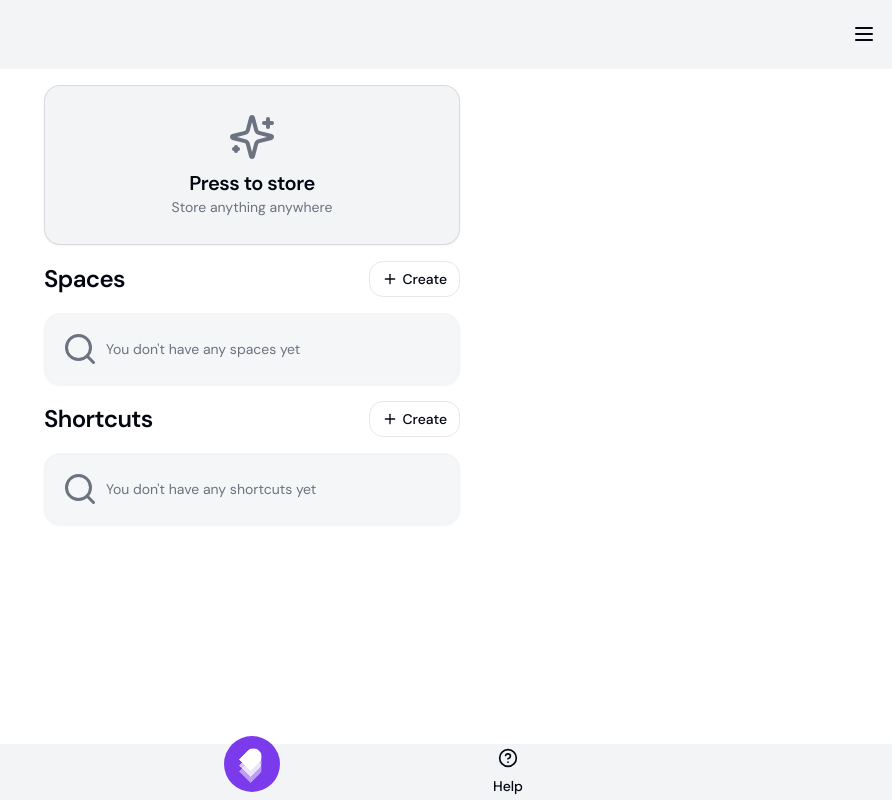
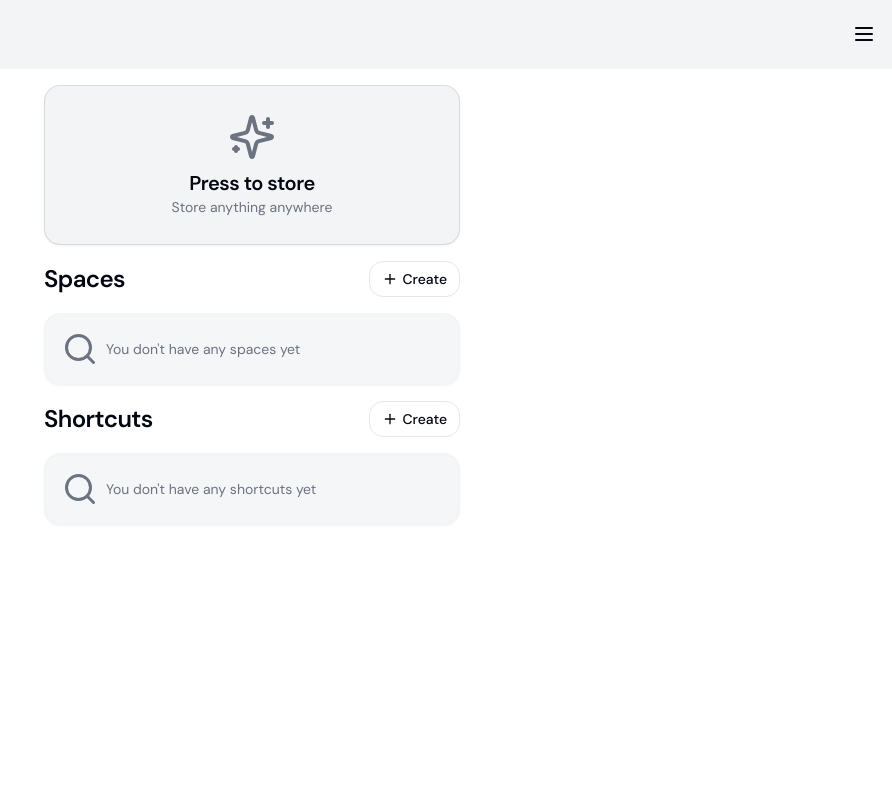
Before and after one commit to portalo-app/portalo-ui, a Next.js app: page / in a window 1280 px wide. Shown: the whole page, without its empty margins (388-1280 px from the left). Built offline with nearby package versions, Linux system fonts and the light colour scheme.

Commit message:
feat: show bottom navbar just in mobile view

```diff
--- a/app/(app)/layout.tsx
+++ b/app/(app)/layout.tsx
@@ -1,20 +1,27 @@
+'use client';
+
 import MobileBottomNavbar from '@components/layout/MobileBottomNavbar';
 import Navbar from '@components/layout/Navbar';
 import Root from '@components/layout/Root';
+import {
+  MEDIAQUERY_DESKTOP,
+  useMediaQuery,
+} from '@hooks/general/useMediaQuery';
 
 interface LayoutProps {
   children: React.ReactNode;
 }
 
 export default function AppLayout({ children }: LayoutProps) {
+  const isDesktop = useMediaQuery(MEDIAQUERY_DESKTOP);
+
   return (
     <Root>
       <Navbar />
 
       <main className="container max-w-md px-4 mt-4 pb-[70px]">{children}</main>
 
-      <MobileBottomNavbar />
-      {/* {!isDesktop ? <MobileBottomNavbar /> : null} */}
+      {!isDesktop ? <MobileBottomNavbar /> : null}
     </Root>
   );
 }
```
